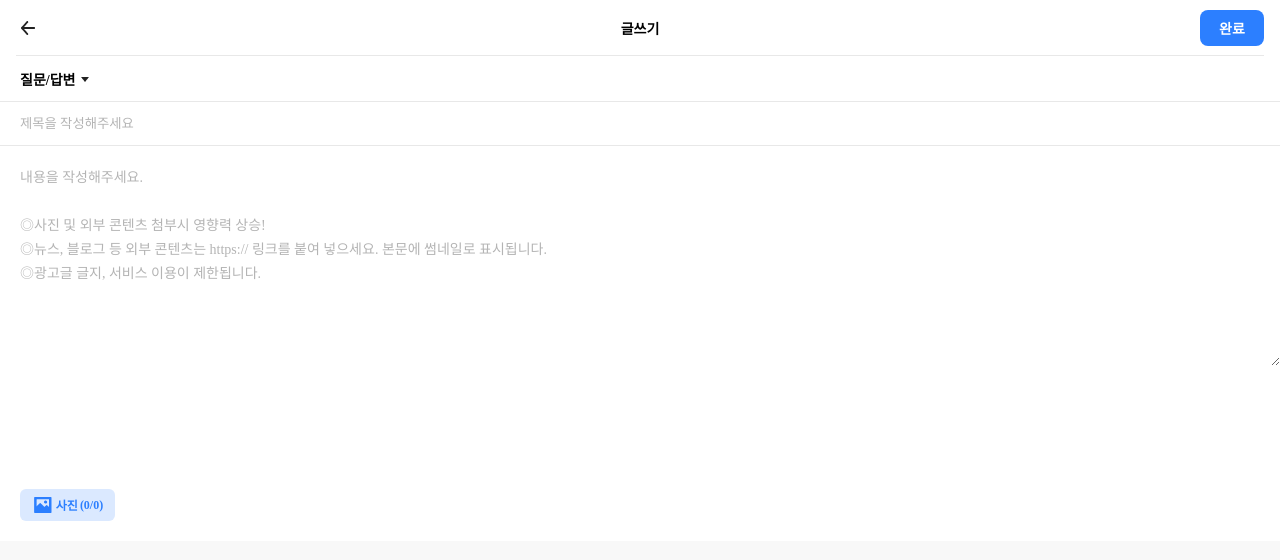
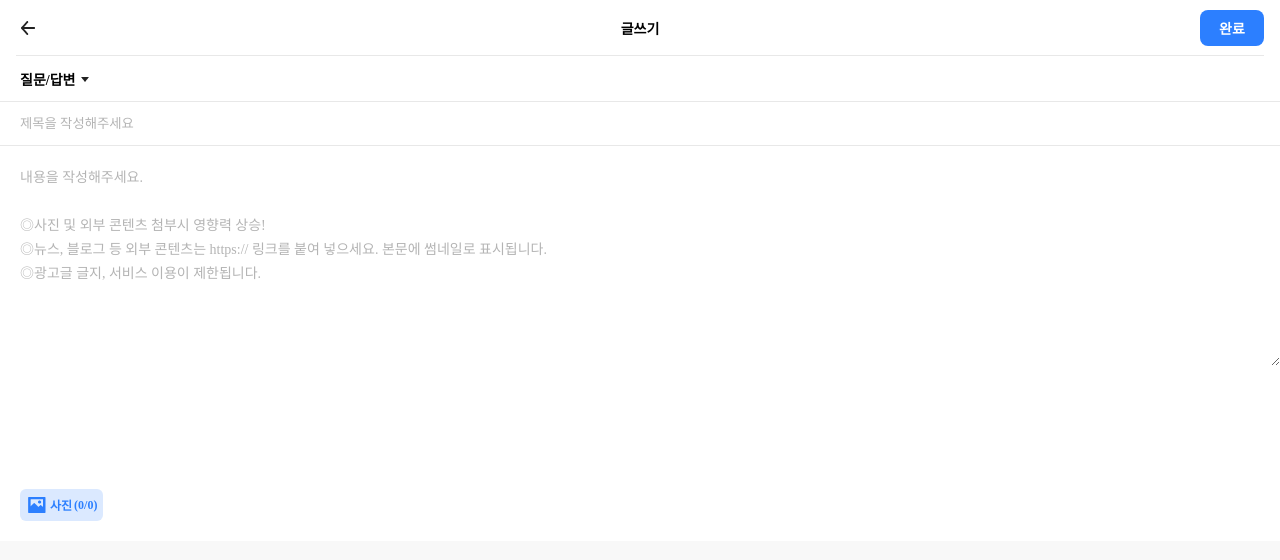
Before and after one commit to peppermintc/community-mobile, a React (Create React App) app: page /community/post/new in a window 1280 px wide. Shown: the top 560 px of the page. Built offline with nearby package versions, Linux system fonts and the light colour scheme; data requests are answered from the project's data file.

Commit message:
버튼 너비 조절

```diff
--- a/src/components/WritePage/ImageAttachButton.tsx
+++ b/src/components/WritePage/ImageAttachButton.tsx
@@ -7,7 +7,7 @@ import { Post } from "../../interfaces";
 import { RootState } from "../../modules";
 
 const ImageAttachButtonContainer = styled.button`
-  width: 95px;
+  width: fit-content;
   background-color: blue;
   border: none;
   border-radius: 6px;
```
